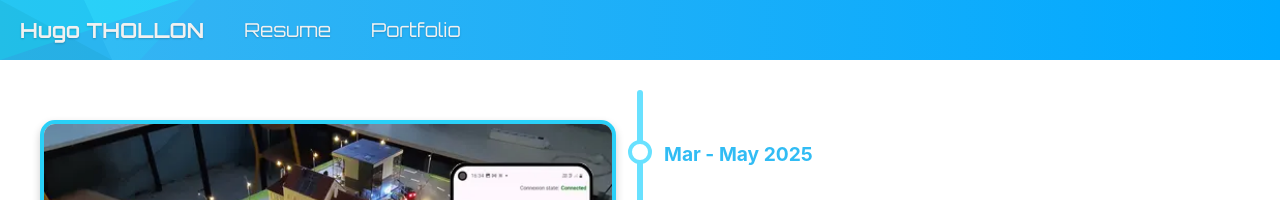
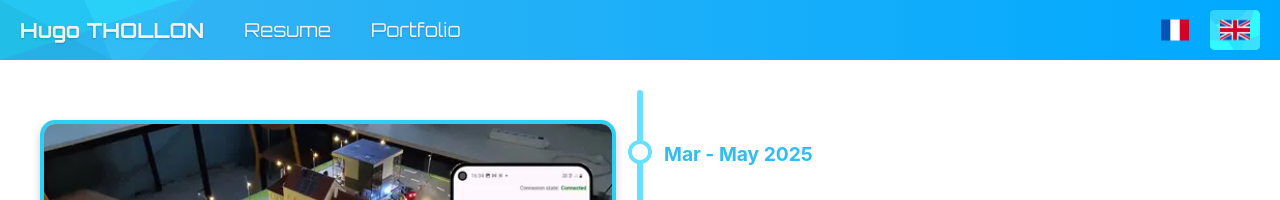
Before and after one commit to HugoTHOLLON/HugoTHOLLON.github.io, a Jekyll site: the page built from en/portfolio.md, in a window 1280 px wide. Shown: the top 200 px of the page. Built offline with Jekyll 4.4.1, drawn with Linux system fonts in a browser that asks for light colours.

Commit message:
Adding the buttons to switch language. Adding a permalink to portfolio.md.

```diff
--- a/_includes/header.html
+++ b/_includes/header.html
@@ -30,6 +30,18 @@
       <a href="/{{ page.lang }}/portfolio">
         {{ string["portfolio"] }}
       </a>
+    </li>
+    <li class="navbar-el language">
+
+      {% if page.lang == "fr" %}
+        {% assign url = page.url | replace_first: '/fr/', '/en/' %}
+        {% include language-button.html img_src="/assets/images/france.webp" %}
+        {% include language-button.html img_src="/assets/images/united-kingdom.webp" url=url %}
+      {% else %}
+        {% assign url = page.url | replace_first: '/en/', '/fr/' %}
+        {% include language-button.html img_src="/assets/images/france.webp" url=url %}
+        {% include language-button.html img_src="/assets/images/united-kingdom.webp" %}
+      {% endif %}
     </li>
   </ul>
 </div>
--- /dev/null
+++ b/_includes/language-button.html
@@ -0,0 +1,21 @@
+{% comment %} URL can be used to check if the language is selected or not {% endcomment %}
+{% assign lang_url = include.url %}
+{% assign img_src = include.img_src %}
+
+{% if lang_url %}
+  <a class="lang-container style-crystal-container" href="{{ lang_url }}">
+    {% include styleCrystals.html start=21 end=28 %}
+    <img
+      class="lang-icon"
+      src="{{ img_src }}"
+      alt="">
+  </a>
+{% else %}
+  <div class="lang-container style-crystal-container style-crystal-always-visible no-hover">
+    {% include styleCrystals.html start=21 end=28 %}
+    <img
+      class="lang-icon"
+      src="{{ img_src }}"
+      alt="">
+  </div>
+{% endif %}
--- a/_sass/_crystalStyle.scss
+++ b/_sass/_crystalStyle.scss
@@ -453,7 +453,7 @@ $blue5: rgba(40, 175, 228, 1);
 }
 
 .style-crystal-container {
-  @media screen and (min-width: 461px) {
+  @media screen and (min-width: 560px) {
     &:hover:not(.no-hover) {
       @include crystal-style-hover-placeholder;
     }
--- a/_sass/_header.scss
+++ b/_sass/_header.scss
@@ -1,5 +1,5 @@
 $headerHeightClosed: 60px;
-$headerHeightOpened: 164px;
+$headerHeightOpened: 236px; // 60px + 52px + 52px + 52px + 10px + 10px
 
 header {
   height: $headerHeightClosed;
@@ -138,6 +138,7 @@ header {
   list-style: none;
   margin: 0;
   padding: 0;
+  flex-grow: 1;
 
   .navbar-el {
     width: fit-content;
@@ -162,6 +163,34 @@ header {
       color: #f1f1f1;
       text-shadow: 0 1px 2px rgba(0, 0, 0, 0.2);
     }
+
+    &.language {
+      margin-left: auto;
+      margin-right: 20px;
+      display: flex;
+      flex-direction: row;
+      gap: 10px;
+
+      .lang-container {
+        display: flex;
+        padding: 0;
+        height: 40px;
+        border-radius: 5px;
+        overflow: hidden;
+        width: 50px;
+        align-items: center;
+        justify-content: center;
+
+        .style-crystal {
+          filter: brightness(120%);
+        }
+
+        .lang-icon {
+          z-index: 1;
+          width: 30px;
+        }
+      }
+    }
   }
 }
 
@@ -173,7 +202,7 @@ header {
 //////////////////////////////////////////////////////////////////////////////
 //////////////////////////////////////////////////////////////////////////////
 
-@media screen and (max-width: 460px) {
+@media screen and (max-width: 559px) {
   .header {
     flex-direction: column;
 
@@ -204,6 +233,17 @@ header {
       a {
         width: 100%;
       }
+
+      &.language {
+        margin-left: 0;
+        margin-right: 0;
+        margin-top: 10px;
+        margin-bottom: 10px;
+        justify-content: center;
+        display: flex;
+        flex-direction: row;
+        gap: 10px;
+      }
     }
   }
 }
```
Also changed, not shown: en/portfolio.md (+1 -0 lines), fr/portfolio.md (+1 -0 lines), assets/images/france.webp (added), assets/images/united-kingdom.webp (added).
